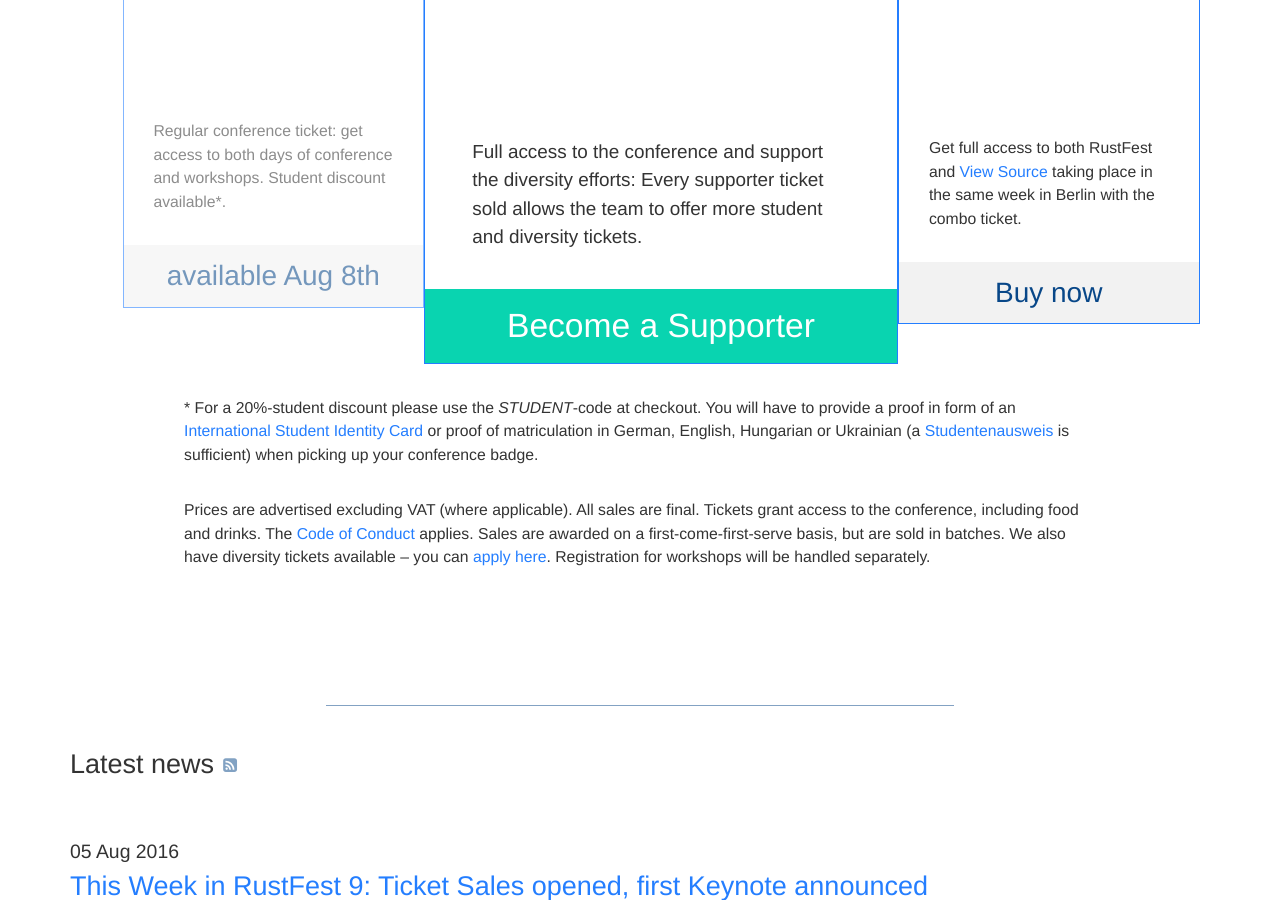
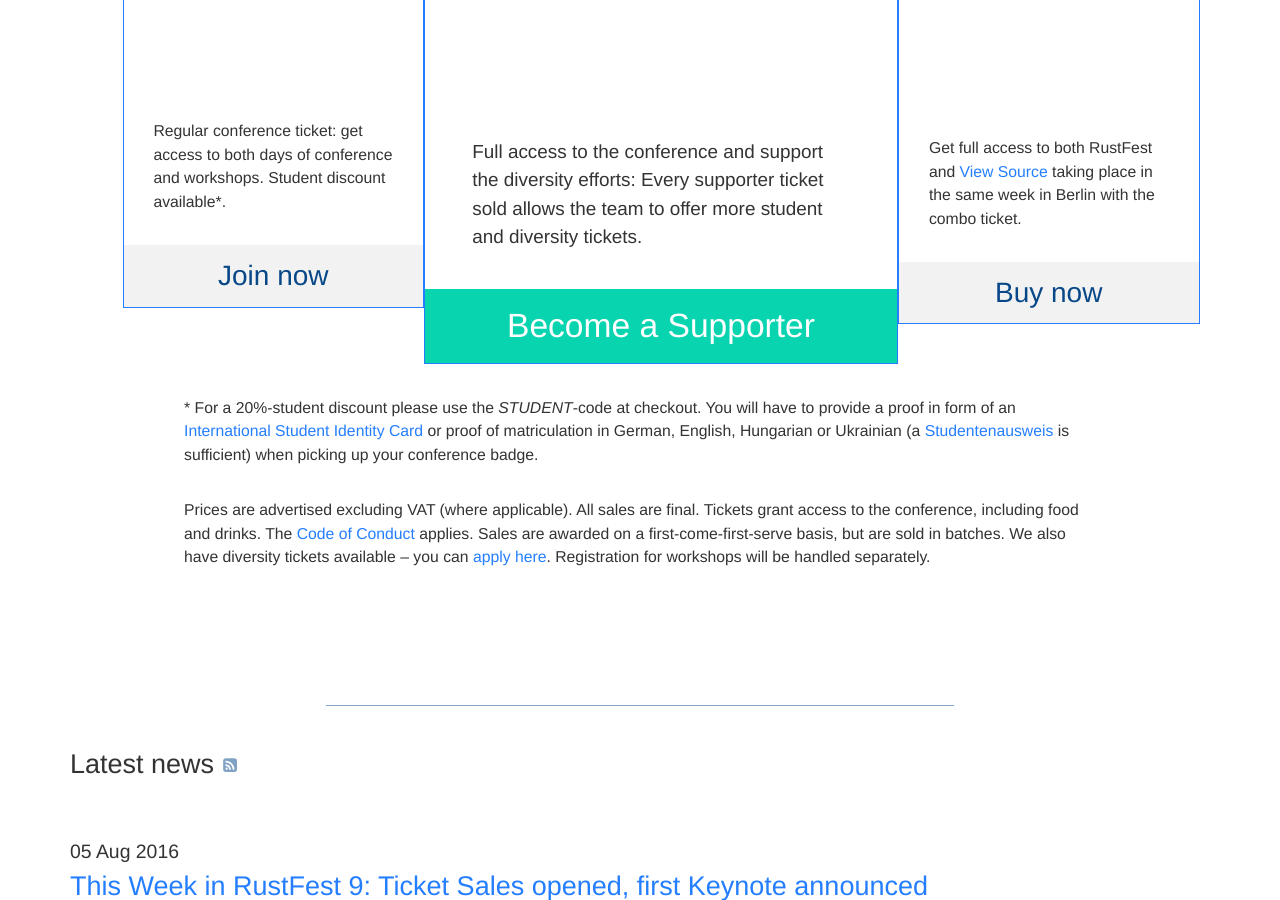
Before and after one commit to RustFestEU/blog.rustfest.eu, a Jekyll site: the page built from index.html, in a window 1280 px wide and 900 px high, scrolled down 2738 px. Built offline with Jekyll 4.4.1, drawn with Linux system fonts in a browser that asks for light colours.

Commit message:
activate regular tickets

```diff
--- a/index.html
+++ b/index.html
@@ -129,13 +129,15 @@ bodytags: with-hero
   <section>
     <h2>Get your ticket</h2>
     <ul class="tickets">
-      <li class="unavailable">
+      <li>
         <h3>Regular</h3>
         <span class="price">125</span>
         <p class="smallprint">
           Regular conference ticket: get access to both days of conference and workshops. Student discount available*.
         </p>
-        <h4>available Aug 8th </h4>
+        <a href="https://ti.to/mdn/rustfest-2016/">
+          <h4>Join now</h4>
+        </a>
       </li>
       <li class="hl">
         <h3>✨ Supporter ✨</h3>
```
